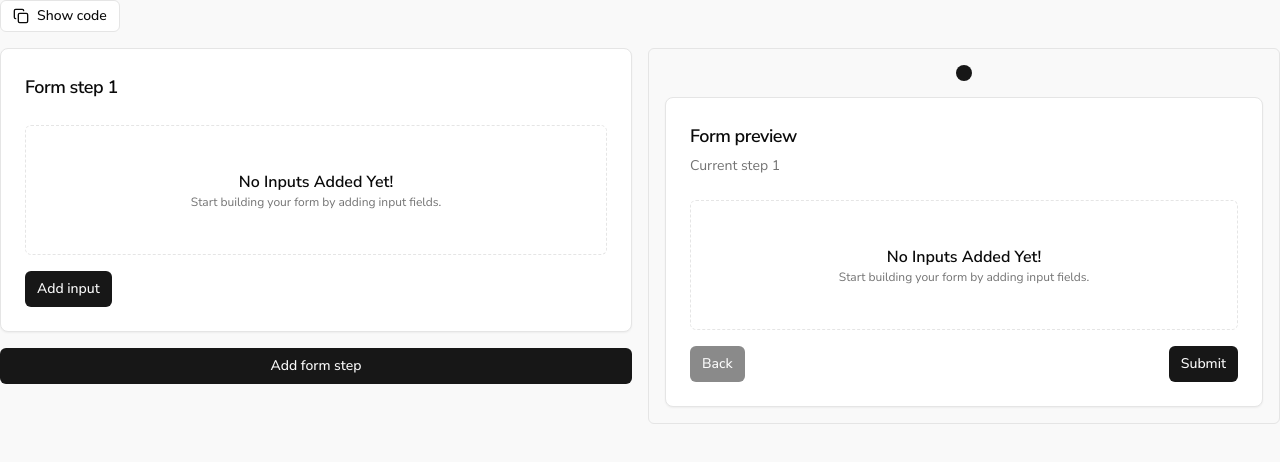
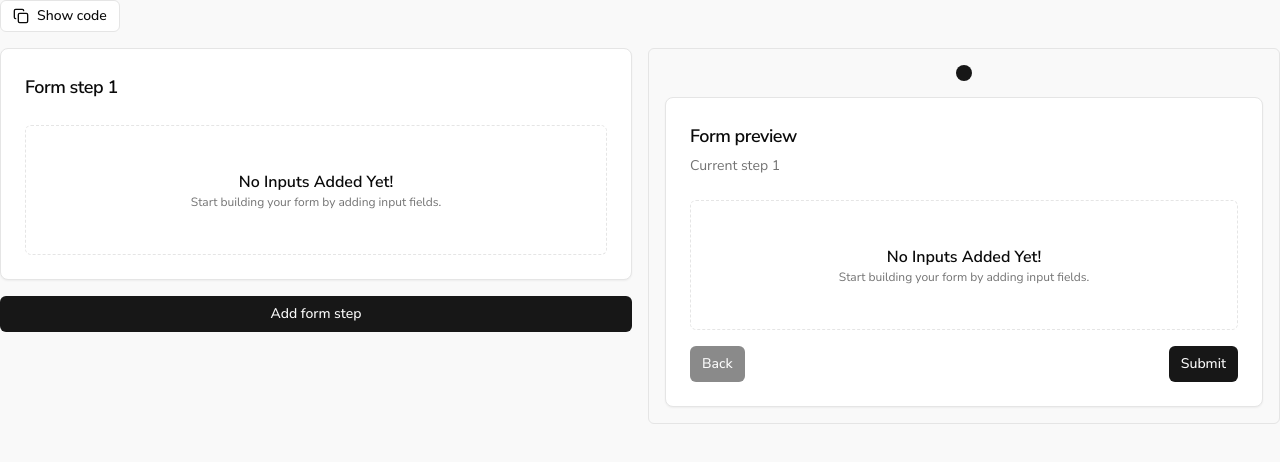
Before and after one commit to Remy349/shadcn-ui-multi-form, a Next.js app: page /build in a window 1280 px wide. Shown: the top 462 px of the page. Built offline with nearby package versions, Linux system fonts and the light colour scheme.

Commit message:
modify: Remove input fields menu

```diff
--- a/app/(builder)/build/_components/form-content.tsx
+++ b/app/(builder)/build/_components/form-content.tsx
@@ -1,7 +1,6 @@
 import { useFormBuilderStore } from "@/stores/form-builder-store";
 import { InputField } from "./input-fields/input-field";
 import { EmptyState } from "./empty-state";
-import { InputFieldsMenu } from "./input-fields/input-fields-menu";
 
 interface IProps {
   formId: string;
@@ -20,7 +19,6 @@ export const FormContent = ({ formId }: IProps) => {
       {form.inputs.map((input) => (
         <InputField key={input.id} formId={formId} input={input} />
       ))}
-      <InputFieldsMenu formId={form.id} />
     </div>
   );
 };
```
